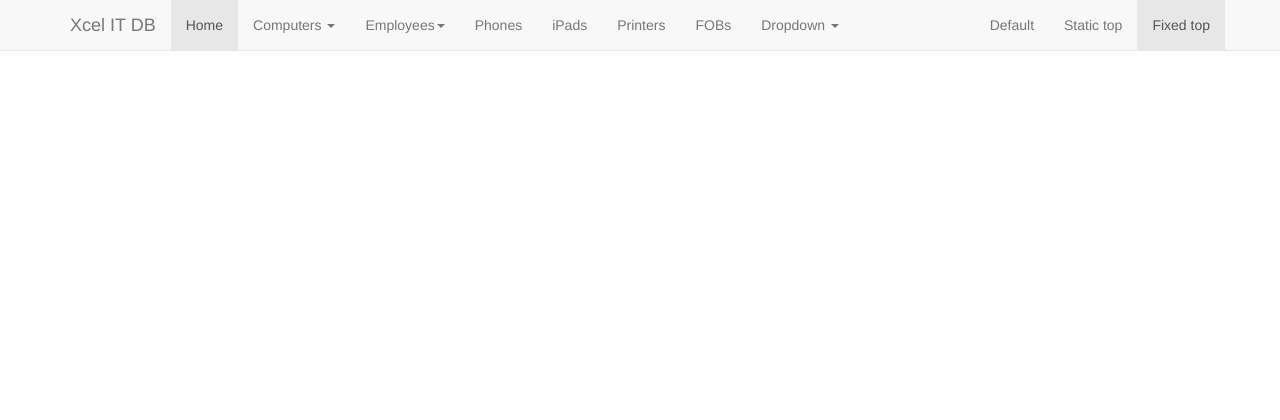
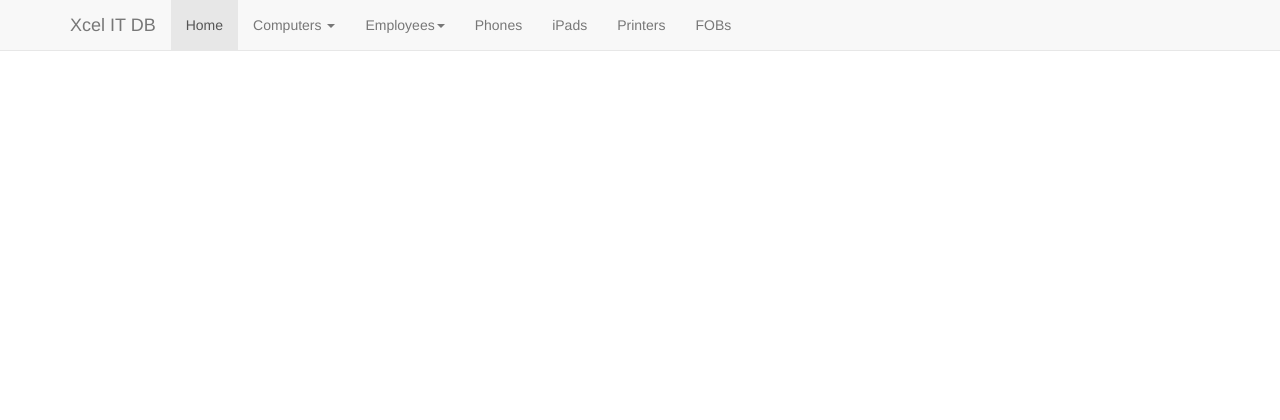
Before and after one commit to chrispuppe/ITEquipDB, a Flask app: page / in a window 1280 px wide. Shown: the top 420 px of the page. Run offline with Flask 2, Linux system fonts and the light colour scheme; data that the repository does not hold is empty; some libraries are stand-ins or nearby versions.

Commit message:
Template Header work

```diff
--- a/app/templates/layout.html
+++ b/app/templates/layout.html
@@ -65,24 +65,6 @@
 								<li><a href="#contact">iPads</a></li>
 								<li><a href="#contact">Printers</a></li>
 								<li><a href="#contact">FOBs</a></li>
-
-								<li class="dropdown">
-									<a href="#" class="dropdown-toggle" data-toggle="dropdown" role="button" aria-haspopup="true" aria-expanded="false">Dropdown <span class="caret"></span></a>
-									<ul class="dropdown-menu">
-										<li><a href="#">Action</a></li>
-										<li><a href="#">Another action</a></li>
-										<li><a href="#">Something else here</a></li>
-										<li role="separator" class="divider"></li>
-										<li class="dropdown-header">Nav header</li>
-										<li><a href="#">Separated link</a></li>
-										<li><a href="#">One more separated link</a></li>
-									</ul>
-								</li>
-							</ul>
-							<ul class="nav navbar-nav navbar-right">
-								<li><a href="../navbar/">Default</a></li>
-								<li><a href="../navbar-static-top/">Static top</a></li>
-								<li class="active"><a href="./">Fixed top <span class="sr-only">(current)</span></a></li>
 							</ul>
 						</div><!--/.nav-collapse -->
 					</div>
```
